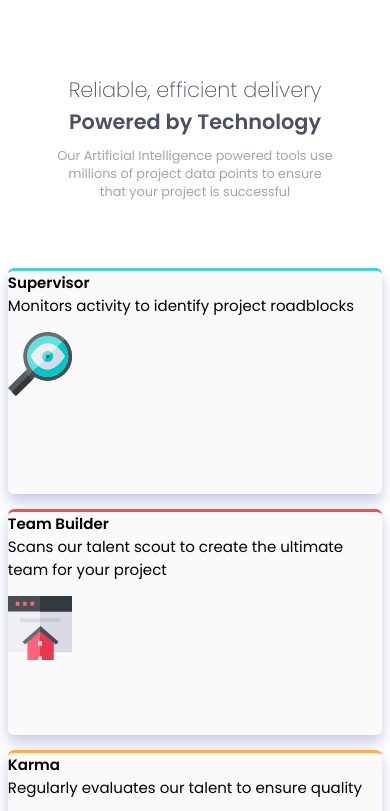
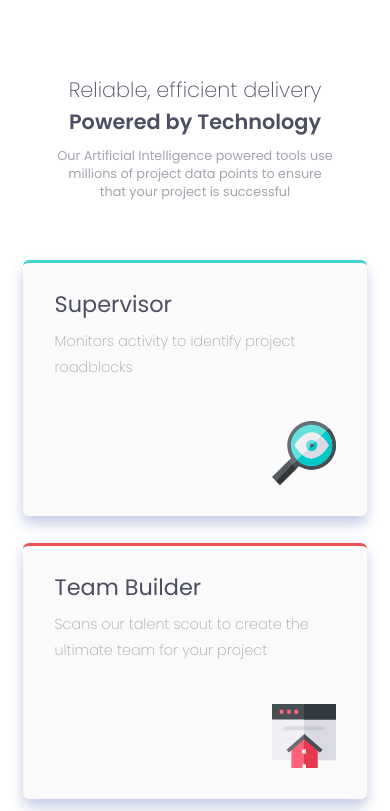
Before and after one commit to o-ashour/four-card-feature, a plain HTML site: page index.html in a window 390 px wide. Shown: the top 811 px of the page. Drawn offline with Linux system fonts and the light colour scheme.

Commit message:
Added more styles (ruff mobile)

```diff
--- a/style.css
+++ b/style.css
@@ -76,12 +76,16 @@ p {
 /* main styles */
 
 .container {
+  position: relative;
   max-width: 100%;
-  height: 15em;
+  height: 17em;
+  padding: 6% 8%;
   background-color: var(--neutral-3);
-  margin: 2%;
+  margin: 0 6%;
+  margin-bottom: 7%;
   border-radius: 6px;
-  box-shadow: 0px 8px 14px 0px hsl(228.8, 39%, 83.9%);}
+  box-shadow: 0px 8px 14px 0px hsl(228.8, 39%, 83.9%);
+}
 
 header {
   display: flex;
@@ -107,6 +111,15 @@ header {
   border-top: 3px solid var(--primary-4);
 }
 
+.icon {
+  position: absolute;
+  bottom: 0;
+  right: 0;
+  font-size: 1rem;
+  margin-bottom: 9%;
+  margin-right: 9%;
+}
+
 /* typography */
 header h1 {
   font-size: 1.3rem;
@@ -129,3 +142,17 @@ header p {
   margin-bottom: 21%;
   text-align: center;
 }
+
+.container h3 {
+  font-size: 1.4rem;
+  font-weight: 400;
+  color: var(--neutral-1);
+  margin-bottom: 3%;
+}
+
+.container p {
+  font-size: 0.9rem;
+  color: var(--neutral-2);
+  font-weight: 200;
+  line-height: 1.8;
+}
```
